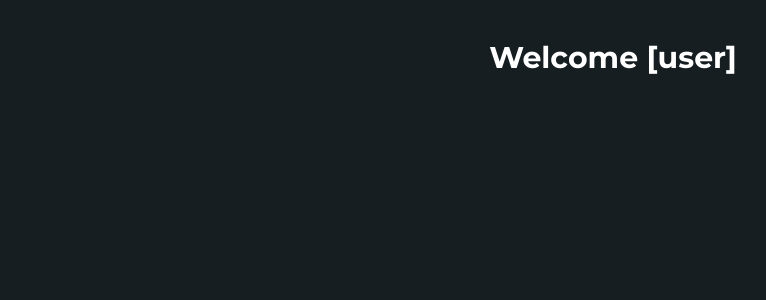
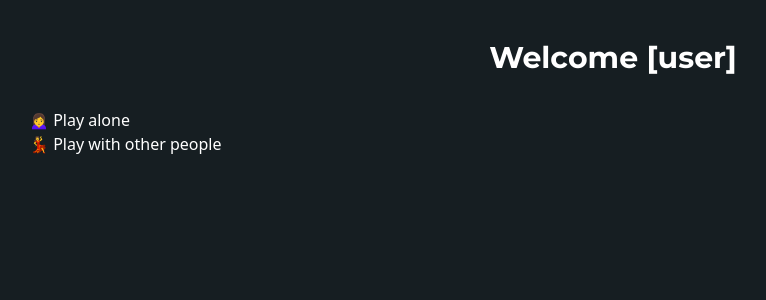
Before and after one commit to vikiorf/viktor-johansson-testing_typescript-quiz_app-, a React (Vite) app in the folder frontend/: page /#/ in a window 1280 px wide. Shown: the top 300 px of the page, without its empty margins (27-793 px from the left). Built offline with nearby package versions, Linux system fonts and the light colour scheme.

Commit message:
Created ListComponent with tests.

```diff
--- /dev/null
+++ b/frontend/src/components/common/ListComponent.tsx
@@ -0,0 +1,36 @@
+import { FC, useEffect, useState } from 'react';
+
+export enum GapSizeEnum {
+  SMALL = 4,
+  MEDIUM = 8,
+  BIG = 12,
+}
+
+type IListComponent = {
+  gapSize?: GapSizeEnum;
+};
+
+const ListComponent: FC<IListComponent> = (props) => {
+  const [gapSize, setGapSize] = useState<GapSizeEnum>(GapSizeEnum.MEDIUM);
+
+  useEffect(() => {
+    if (props.gapSize) {
+      setGapSize(props.gapSize);
+    }
+  }, []);
+
+  return (
+    <ul
+    data-testid="list-element"
+      className={
+        'wrapper p-4 mt-4 bg-primary-bg text-primary-color grid justify-start ' +
+        'gap-' +
+        gapSize
+      }
+    >
+      {props.children}
+    </ul>
+  );
+};
+
+export default ListComponent;
--- a/frontend/src/pages/HomeView.tsx
+++ b/frontend/src/pages/HomeView.tsx
@@ -1,16 +1,21 @@
+import ListComponent, { GapSizeEnum } from '@/components/common/ListComponent';
 import { FC } from 'react';
 
 type IHomeView = {};
 
 const HomeView: FC<IHomeView> = () => {
   return (
-    <div className="wrapper h-screen w-screen text-center p-10 bg-primary-bg ">
+    <div className="wrapper h-screen w-screen p-10 bg-primary-bg ">
       <h1
-        className="font-bold text-3xl text-primary-color mt-0 font-default"
+        className="font-bold text-3xl text-center text-primary-color mt-0 font-default"
         data-testid="welcome-heading"
       >
         Welcome [user]
       </h1>
+      <ListComponent gapSize={GapSizeEnum.MEDIUM}>
+        <li className="text-start">🙍‍♀️ Play alone</li>
+        <li>💃 Play with other people</li>
+      </ListComponent>
     </div>
   );
 };
--- a/frontend/tailwind.config.js
+++ b/frontend/tailwind.config.js
@@ -3,14 +3,15 @@ module.exports = {
   purge: ['./src/**/*.{js,jsx,ts,tsx}', './public/index.html'],
   darkMode: false, // or 'media' or 'class'
   theme: {
-    colors: {
-      'primary-bg': '#161E22',
-      'primary-color': '#FFFFFF',
-    },
     fontFamily: {
       default: ['Montserrat'],
     },
-    extend: {},
+    extend: {
+      colors: {
+        'primary-bg': '#161E22',
+        'primary-color': '#FFFFFF',
+      },
+    },
   },
   variants: {
     extend: {},
```
Also changed, not shown: 1 other file (tests, documents, lock files or other folders).
